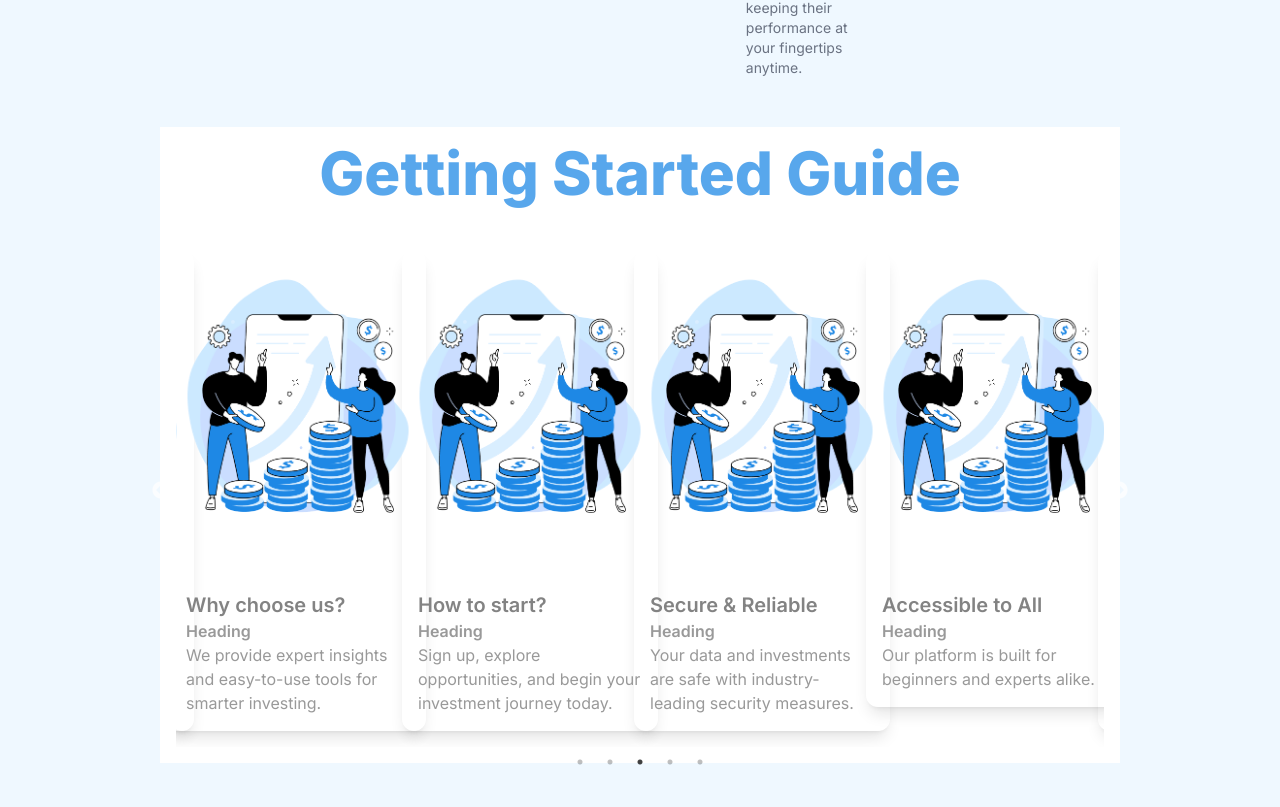
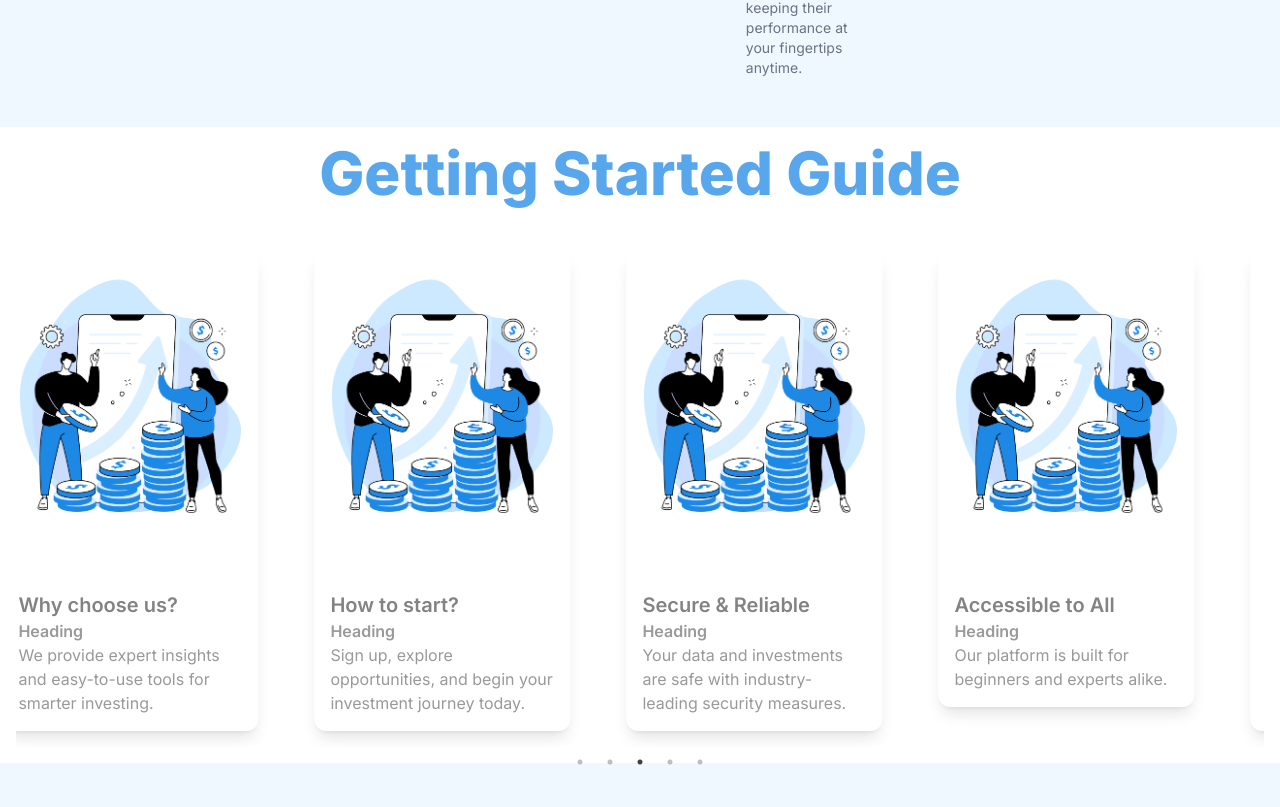
Before and after one commit to ashhhh044/Investynn, a React app: page / in a window 1280 px wide. Shown: the part 1753-2560 px from the top of the page. Built offline with nearby package versions, Linux system fonts and the light colour scheme; the HTML template or start-up script is replaced by a standard one; a web font is replaced by a local one.

Commit message:
Carousel

```diff
--- a/src/Components/Sec4.jsx
+++ b/src/Components/Sec4.jsx
@@ -48,7 +48,7 @@ const Sec4 = () => {
   ];
 
   return (
-    <section className="bg-white mx-auto mt-20 p-4 mb-6 w-3/4">
+    <section className="bg-white mx-auto mt-20 p-4 mb-6">
       <h1 className="text-6xl font-extrabold text-[var(--sec4-title)] text-center">
         Getting Started Guide
       </h1>
```
